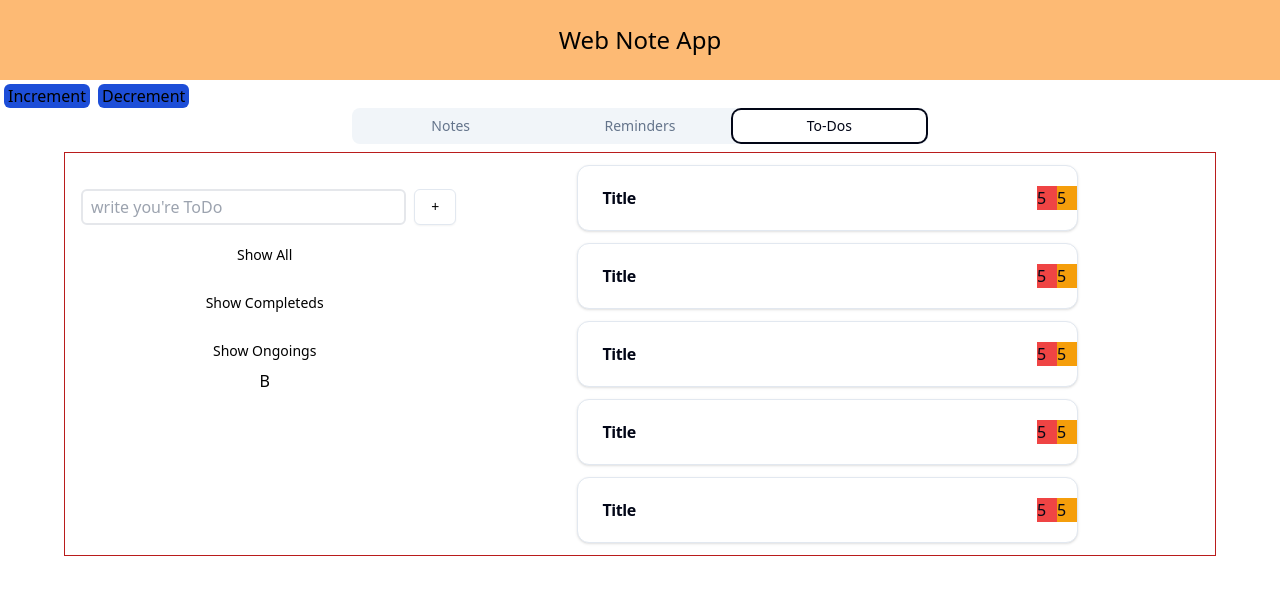
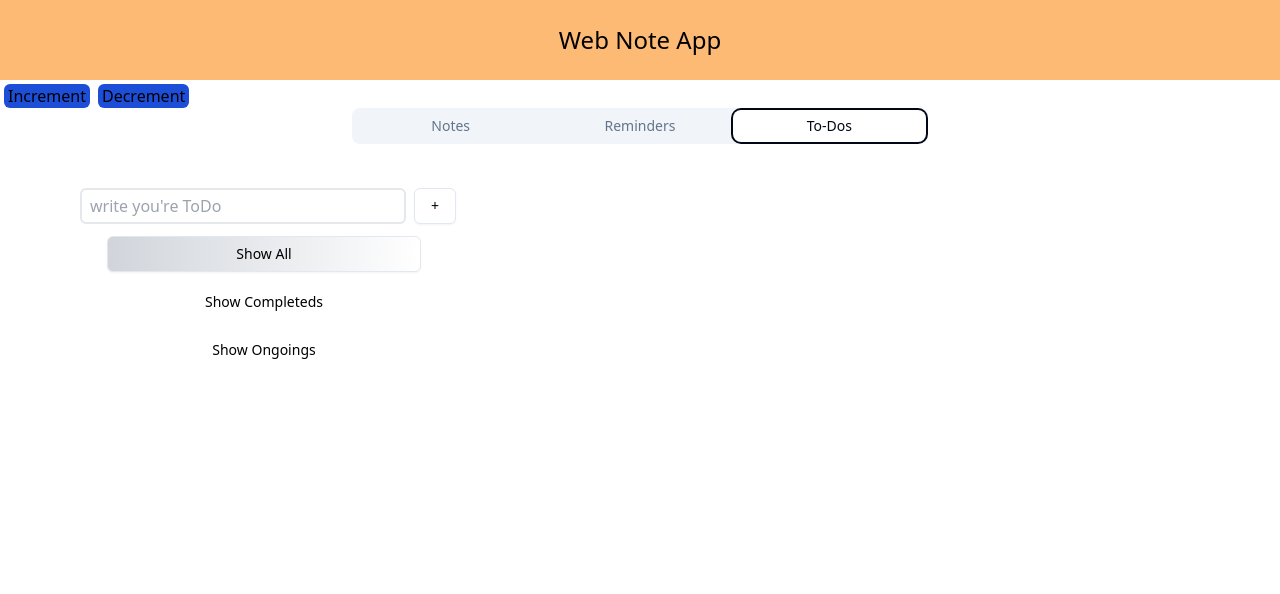
Before and after one commit to AlirezaHmami/web-note, a React (Vite) app: page / in a window 1280 px wide. Both pictures are taken after a click on the tab "To-Dos". Shown: the top 594 px of the page. Built offline with nearby package versions, Linux system fonts and the light colour scheme.

Commit message:
todos section completed

```diff
--- a/src/Components/ToDoCard.tsx
+++ b/src/Components/ToDoCard.tsx
@@ -1,20 +1,54 @@
-import React from 'react'
-import { Card, CardHeader, CardTitle, CardDescription, CardContent, CardFooter } from './ui/card'
+import React from "react";
+import { Card, CardHeader, CardTitle } from "./ui/card";
+import { MdDelete, MdDone } from "react-icons/md";
+import { completeTodo, removeToDo, todosState } from "@/features/counter/todosSlice";
+import { useDispatch } from "react-redux";
 
-function ToDoCard() {
+function ToDoCard({ id, title, completed }: todosState) {
+  const dispatch = useDispatch();
+  const deleteTodoHandler = () => {
+    dispatch(removeToDo(id));
+  };
+  const completTodoHandler = () => {
+    dispatch(completeTodo(id));
+  };
   return (
-    <Card className="w-2/3 flex items-center justify-between">
-    <CardHeader>
-    <CardTitle className="">
-        Title
-      </CardTitle>
-    </CardHeader>
-    <div className='icon flex'>
-      <div className="bg-red-500 w-5">5</div>
-      <div className="bg-amber-500 w-5">5</div>
-    </div>
-  </Card>
-  )
+    <Card
+      className={
+        completed
+          ? "w-2/3 flex items-center justify-between bg-gray-300 select-none"
+          : "w-2/3 flex items-center justify-between select-none"
+      }
+    >
+      <CardHeader>
+        <CardTitle className={completed ? "italic text-gray-600" : ""}>
+          {title}
+        </CardTitle>
+      </CardHeader>
+      <div className="icon flex items-center h-full">
+        <div className="bg-red-200 rounded-md cursor-pointer hover:bg-red-300 text-2xl p-1 mr-2">
+          <MdDelete
+            className={
+              completed
+                ? "text-opacity-50 hover:text-opacity-95 text-red-950"
+                : "text-opacity-50 hover:text-opacity-95 text-gray-950"
+            }
+            onClick={deleteTodoHandler}
+          />
+        </div>
+        <div className="bg-amber-200 rounded-md cursor-pointer hover:bg-amber-300 text-2xl p-1 mr-2">
+          <MdDone
+            className={
+              completed
+                ? "text-opacity-50 hover:text-opacity-95 text-amber-950"
+                : "text-opacity-50 hover:text-opacity-95 text-gray-950"
+            }
+            onClick={completTodoHandler}
+          />
+        </div>
+      </div>
+    </Card>
+  );
 }
 
-export default ToDoCard
+export default ToDoCard;
--- a/src/Components/Tst.tsx
+++ b/src/Components/Tst.tsx
@@ -6,7 +6,7 @@ import { increment , decrement } from "@/features/counter/counterSlice"
 function Tst() {
   // const count = useSelector((state: RootState) => state.counter.value)
   const dispatch = useDispatch()
-  const notes = useSelector((state:RootState)=>state.notes.values)
+  const todos = useSelector((state:RootState)=>state.todos.values)
 
   return (
     <div>
@@ -19,7 +19,7 @@ function Tst() {
           Increment
         </button>
         {/* <span>{count}</span> */}
-        {notes.map((note , index)=><li key={index} >title: {note.title}| id: {note.id}</li>)}
+        {/* {todos.map((todo)=><li key={todo.id} >title: {todo.title}| id: {todo.id}</li>)} */}
 
 
 
--- a/src/Views/To-Dos.tsx
+++ b/src/Views/To-Dos.tsx
@@ -1,30 +1,120 @@
-import ToDoCard from '@/Components/ToDoCard'
-import { Button } from '@/Components/ui/button'
-import React from 'react'
+import { useState } from "react";
+import ToDoCard from "@/Components/ToDoCard";
+import { Button } from "@/Components/ui/button";
+import { useDispatch, useSelector } from "react-redux";
+import { addToDo, todosState } from "@/features/counter/todosSlice";
+import { RootState } from "@/App/Store";
 
 function To_Dos() {
-  const tempTodos = [1,2,3,4,5]
+  const todos = useSelector((state: RootState) => state.todos.values);
+  const [todoText, setTodoText] = useState<string>("");
+  const dispatch = useDispatch();
+
+  const addToDoHandler = () => {
+    if (todoText) {
+      const todo: todosState = {
+        id: Date.now(),
+        title: todoText,
+        completed: false,
+      };
+      dispatch(addToDo(todo));
+      setTodoText("");
+    }
+  };
+
+  // manage show items
+  const [showAll, setShowAll] = useState<boolean>(true);
+  const [showCompleteds, setShowCompleteds] = useState<boolean>(false);
+  const [showOngoings, setShowOngoings] = useState<boolean>(false);
+
+  const showAllHandler = () => {
+    setShowAll(true);
+    setShowCompleteds(false);
+    setShowOngoings(false);
+  };
+  const showCompletedsHandler = () => {
+    setShowAll(false);
+    setShowCompleteds(true);
+    setShowOngoings(false);
+  };
+  const showOngoingsHandler = () => {
+    setShowAll(false);
+    setShowCompleteds(false);
+    setShowOngoings(true);
+  };
+
   return (
-    <div className="w-full border border-red-700 p-3 grid grid-cols-3">
+    <div className="w-full p-3 grid grid-cols-3">
       <div className="col-start-1 text-center pt-5">
-      <div className="flex w-full max-w-sm items-center space-x-2 m-1">
+        <div className="flex w-full max-w-sm items-center space-x-2 m-1">
           <input
             id="title"
             type="text"
             placeholder="write you're ToDo"
             className="w-full outline-none border-gray-200 border-2 rounded-md py-1 px-2 focus:border-0  focus:ring-2 ring-gray-700 "
-          /><Button variant={"outline"}>+</Button></div>
-          <div className='w-5/6 flex flex-col items-center space-y-3 mt-3 mx-auto'>
-            <Button variant={"ghost"} className='w-full'>Show All</Button>
-            <Button variant={"ghost"} className='w-full'>Show Completeds</Button>
-            <Button variant={"ghost"} className='w-full'>Show Ongoings</Button>
-          B</div>
+            value={todoText}
+            onChange={(e) => setTodoText(e.target.value)}
+            onKeyDown={(e) => {
+              if (e.key === "Enter") {
+                addToDoHandler();
+              }
+            }}
+          />
+          <Button variant={"outline"} onClick={addToDoHandler}>
+            +
+          </Button>
+        </div>
+
+        <div className="w-5/6 flex flex-col items-center space-y-3 mt-3 mx-auto">
+          <Button
+            variant={showAll ? "outline" : "ghost"}
+            className={
+              showAll
+                ? "w-full bg-gradient-to-r from-gray-300 to-white"
+                : "w-full"
+            }
+            onClick={showAllHandler}
+          >
+            Show All
+          </Button>
+          <Button
+            variant={showCompleteds ? "outline" : "ghost"}
+            className={
+              showCompleteds
+                ? "w-full bg-gradient-to-r from-gray-300 to-white"
+                : "w-full"
+            }
+            onClick={showCompletedsHandler}
+          >
+            Show Completeds
+          </Button>
+          <Button
+            variant={showOngoings ? "outline" : "ghost"}
+            className={
+              showOngoings
+                ? "w-full bg-gradient-to-r from-gray-300 to-white"
+                : "w-full"
+            }
+            onClick={showOngoingsHandler}
+          >
+            Show Ongoings
+          </Button>
+        </div>
       </div>
-      <div className="col-start-2 col-span-2 items-center justify-center flex flex-col gap-3">
-        {tempTodos.map(t=><ToDoCard key={t}></ToDoCard>)}
+      <div className="col-start-2 col-span-2 items-center justify-start flex flex-col gap-3">
+        {showAll &&
+          todos.map((todo) => <ToDoCard key={todo.id} {...todo}></ToDoCard>)}
+        {showCompleteds &&
+          todos
+            .filter((todo) => todo.completed)
+            .map((todo) => <ToDoCard key={todo.id} {...todo}></ToDoCard>)}
+        {showOngoings &&
+          todos
+            .filter((todo) => !todo.completed)
+            .map((todo) => <ToDoCard key={todo.id} {...todo}></ToDoCard>)}
       </div>
     </div>
-  )
+  );
 }
 
-export default To_Dos
+export default To_Dos;
--- a/src/features/counter/todosSlice.tsx
+++ b/src/features/counter/todosSlice.tsx
@@ -27,8 +27,15 @@ export const todosSlice = createSlice({
       state.values = state.values.filter(todo => todo.id !== action.payload);
       localStorage.setItem("todos", JSON.stringify(state.values));
     },
+    completeTodo: (state , action : PayloadAction<number> ) => {
+      const todoIndex = state.values.findIndex(todo => todo.id === action.payload);
+      if (todoIndex !== -1) {
+        state.values[todoIndex].completed = !state.values[todoIndex].completed;
+        localStorage.setItem("todos", JSON.stringify(state.values));
+      }
+    }
   },
 });
 
-export const { addToDo , removeToDo } = todosSlice.actions;
+export const { addToDo , removeToDo , completeTodo } = todosSlice.actions;
 export default todosSlice.reducer;
```
